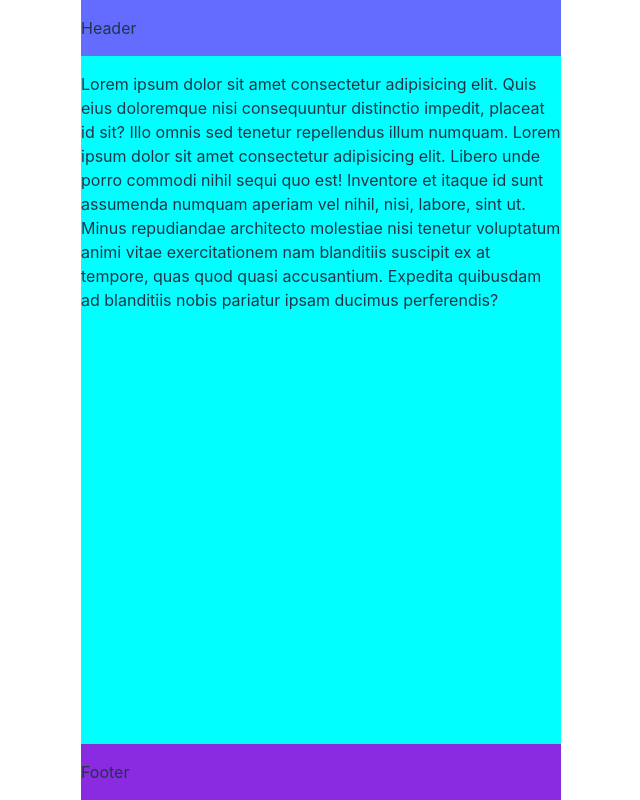
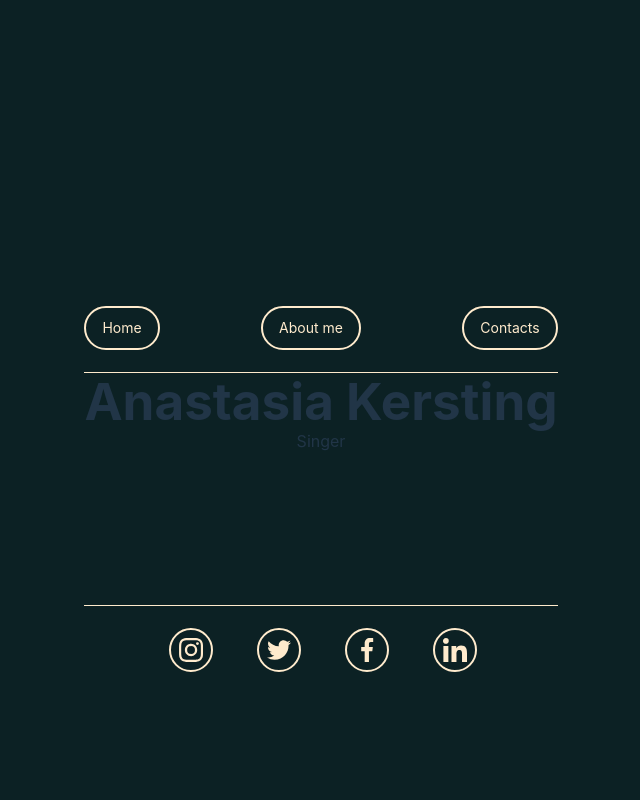
Before and after one commit to co11aps/markup-test, a website built with Vite: page index.html in a window 1280 px wide. Shown: the whole page, without its empty margins (319-959 px from the left). Built offline with nearby package versions, Linux system fonts and the light colour scheme.

Commit message:
content update

```diff
--- a/index.html
+++ b/index.html
@@ -7,8 +7,7 @@
     <meta name="viewport" content="width=device-width, initial-scale=1.0" />
     <title>Vite App</title>
   </head>
-  <body>
-    <!-- <div id="app"></div> -->
+  <!-- <body>
     <div class="wrapper">
       <div class="header"><p>Header</p></div>
       <div class="main-content">
@@ -28,5 +27,88 @@
       <div class="footer"><p>Footer</p></div>
     </div>
     <script type="module" src="/main.js"></script>
+  </body> -->
+  <body>
+    <div class="mainContainer">
+      <section class="wrapper">
+        <nav class="nav">
+          <ul class="nav-list">
+            <li class="nav-item">
+              <button type="button" class="nav-button">Home</button>
+            </li>
+            <li class="nav-item">
+              <button type="button" class="nav-button">About me</button>
+            </li>
+            <li class="nav-item">
+              <button type="button" class="nav-button">Contacts</button>
+            </li>
+          </ul>
+        </nav>
+        <!-- <div class="avatar">
+          <img
+            src="./img/round.jpg"
+            alt="Mark Guerrero"
+            width="400"
+            class="member-photo"
+          />
+        </div> -->
+        <div class="mainContent">
+          <h1 class="theName">Anastasia Kersting</h1>
+          <p class="descr">Singer</p>
+        </div>
+        <footer class="footer">
+          <div class="footer-social-block">
+            <ul class="footer-social-list">
+              <li class="footer-social-item">
+                <a
+                  href=""
+                  class="footer-social-linc"
+                  target="_blank"
+                  rel="no-referrer noopener"
+                  ><svg class="footer-social-icon" width="24" height="24">
+                    <use href="./src/img/icons.svg#icon-instagram"></use>
+                  </svg>
+                </a>
+              </li>
+              <li class="footer-social-item">
+                <a
+                  href=""
+                  class="footer-social-linc"
+                  target="_blank"
+                  rel="no-referrer noopener"
+                  ><svg class="footer-social-icon" width="24" height="24">
+                    <use href="./src/img/icons.svg#icon-twitter"></use>
+                  </svg>
+                </a>
+              </li>
+              <li class="footer-social-item">
+                <a
+                  href=""
+                  class="footer-social-linc"
+                  target="_blank"
+                  rel="no-referrer noopener"
+                  ><svg class="footer-social-icon" width="24" height="24">
+                    <use href="./src/img/icons.svg#icon-facebook"></use>
+                  </svg>
+                </a>
+              </li>
+              <li class="footer-social-item">
+                <a
+                  href=""
+                  class="footer-social-linc"
+                  target="_blank"
+                  rel="no-referrer noopener"
+                  ><svg class="footer-social-icon" width="24" height="24">
+                    <use href="./src/img/icons.svg#icon-linkedin"></use>
+                  </svg>
+                </a>
+              </li>
+            </ul>
+          </div>
+        </footer>
+      </section>
+    </div>
+
+    <script type="module" src="./main.js"></script>
   </body>
 </html>
--- a/src/css/styles.css
+++ b/src/css/styles.css
@@ -1,17 +1,56 @@
 :root {
-    font-family: Inter, system-ui, Avenir, Helvetica, Arial, sans-serif;
-    line-height: 1.5;
+    color-scheme: light dark;
+    font-family: 'Roboto', sans-serif;
+    font-size: 16px;
+    line-height: 24px;
     font-weight: 400;
 
-    color-scheme: light dark;
-    color: rgba(255, 255, 255, 0.87);
-    background-color: #242424;
+    color: blanchedalmond;
+    background-color: rgba(12, 33, 36, 1);
 
     font-synthesis: none;
     text-rendering: optimizeLegibility;
     -webkit-font-smoothing: antialiased;
     -moz-osx-font-smoothing: grayscale;
+    -webkit-text-size-adjust: 100%;
 }
+
+/* Reset styles */
+h1,
+h2,
+h3,
+h4,
+h5,
+h6,
+p {
+    margin: 0;
+}
+
+p:last-child {
+    margin-bottom: 0;
+}
+
+ul {
+    margin: 0;
+    padding: 0;
+    list-style: none;
+}
+
+a {
+    color: currentColor;
+    text-decoration: none;
+}
+
+button {
+    cursor: pointer;
+}
+
+img {
+    display: block;
+    max-width: 100%;
+    height: auto;
+}
+
 
 a {
     font-weight: 500;
@@ -26,6 +65,7 @@ a:hover {
 body {
     margin: 0;
     min-width: 320px;
+    background-color: rgba(12, 33, 36, 1);
     /* height: 100%; */
     /* min-height: calc(var(--vh, 1vh) * 100); */
 }
@@ -35,11 +75,10 @@ h1 {
     line-height: 1.1;
 }
 
-.wrapper {
+/* .wrapper {
     display: flex;
     flex-direction: column;
-    /* align-items: center; */
-    /* justify-content: space-between; */
+    justify-content: center;
     background-color: bisque;
     margin: 0 auto;
     min-height: 100vh;
@@ -52,9 +91,148 @@ h1 {
 
 .main-content {
     background-color: aqua;
-    flex-grow: 1;
+    min-height: 400px;
 }
 
 .footer {
     background-color: blueviolet;
+    padding-bottom: 70px;
+} */
+
+.mainContainer {
+    display: flex;
+    flex-direction: column;
+    align-items: center;
+    justify-content: center;
+    height: 85vh;
+    padding: 0;
+    margin: auto;
+    overflow: hidden;
+    text-align: center;
 }
+
+.wrapper {
+    max-width: 480px;
+}
+
+/* .hero {
+
+  background-color: #2e2f42;
+  width: 360px;
+  height: 650px;
+  padding: 0;
+  margin: 0 auto;
+  background-image: linear-gradient(rgba(12,
+        33,
+        36, 1),
+      rgba(0, 0, 0, 0),
+      rgba(0, 0, 0, 0),
+      rgba(12,
+        33,
+        36,
+        1)),
+    url(../img/photo_2024-02-21_10-18-20.jpg);
+  background-repeat: no-repeat;
+  background-position: center;
+  background-size: cover;
+} */
+
+/*
+      @media screen and (min-width: 768px) {
+        .mainContainer {
+    min-height: 1000px;
+  }
+
+  .hero {
+    min-width: 1000px
+  }
+
+
+  .nav {
+    margin-top: 24px;
+  }
+
+  .mainContent {
+    height: 150px;
+    margin-top: 600px;
+  }
+} */
+
+/* ========== Navigation ============== */
+
+.nav {
+    display: flex;
+    align-items: center;
+    justify-content: center;
+    padding: 22px 0;
+    border-bottom: 1px solid blanchedalmond;
+}
+
+.nav-list {
+    display: flex;
+    justify-content: space-between;
+    align-items: center;
+    width: 100%;
+    color: blanchedalmond;
+}
+
+.nav-button {
+    font-size: 14px;
+    line-height: 24px;
+    font-weight: 400;
+    background-color: rgba(0, 0, 0, 0);
+    color: blanchedalmond;
+    border: 2px solid blanchedalmond;
+    border-radius: 28px;
+    padding: 8px 16px;
+}
+
+
+/* ========== Main content ============== */
+.mainContent {
+    height: 100%;
+    /* margin-top: 100px; */
+}
+
+/* ========== Footer ============== */
+
+.footer {
+    padding-top: 22px;
+    border-top: 1px solid blanchedalmond;
+}
+
+.footer-social-list {
+    display: flex;
+}
+
+.footer-social-list {
+    display: flex;
+    gap: 48px;
+    justify-content: center;
+}
+
+.footer-social-item {
+    height: 40px;
+    width: 40px;
+}
+
+.footer-social-linc {
+    display: flex;
+    align-items: center;
+    justify-content: center;
+    width: 100%;
+    height: 100%;
+    border-radius: 50%;
+    border: 2px solid blanchedalmond;
+    background-color: none;
+    transition: background-color 250ms cubic-bezier(0.4, 0, 0.2, 1);
+}
+
+.footer-social-linc:hover,
+.footer-social-linc:focus {
+    background-color: #10557e;
+}
+
+.footer-social-icon {
+    fill: blanchedalmond;
+}
```
Also changed, not shown: package.json (+13 -1 lines), src/package.json (added, +11 -0 lines), src/img/icons.svg (added), src/img/photo_2024-02-21_10-18-20-bw.jpg (added), src/img/photo_2024-02-21_10-18-20.jpg (added), src/img/round.jpg (added).
